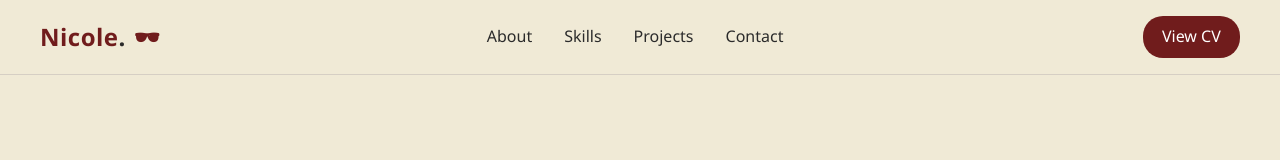
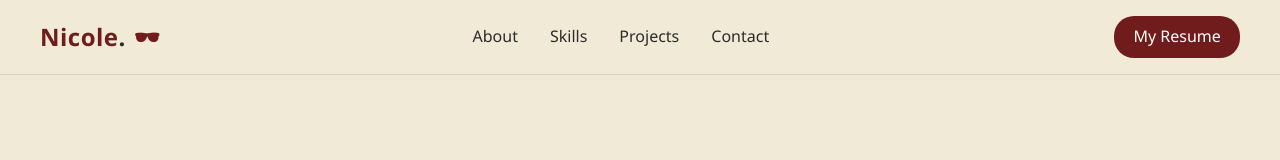
Before and after one commit to nsca20/portfolio, a React (Vite) app: page / in a window 1280 px wide. Shown: the top 160 px of the page. Built offline with nearby package versions, Linux system fonts and the light colour scheme.

Commit message:
Changed button name in Navbar

```diff
--- a/src/components/Navbar.jsx
+++ b/src/components/Navbar.jsx
@@ -24,7 +24,7 @@ function Navbar() {
         target="_blank"
         rel="noopener noreferrer"
       >
-        View CV
+        My Resume
       </a>
     </nav>
   );
```
